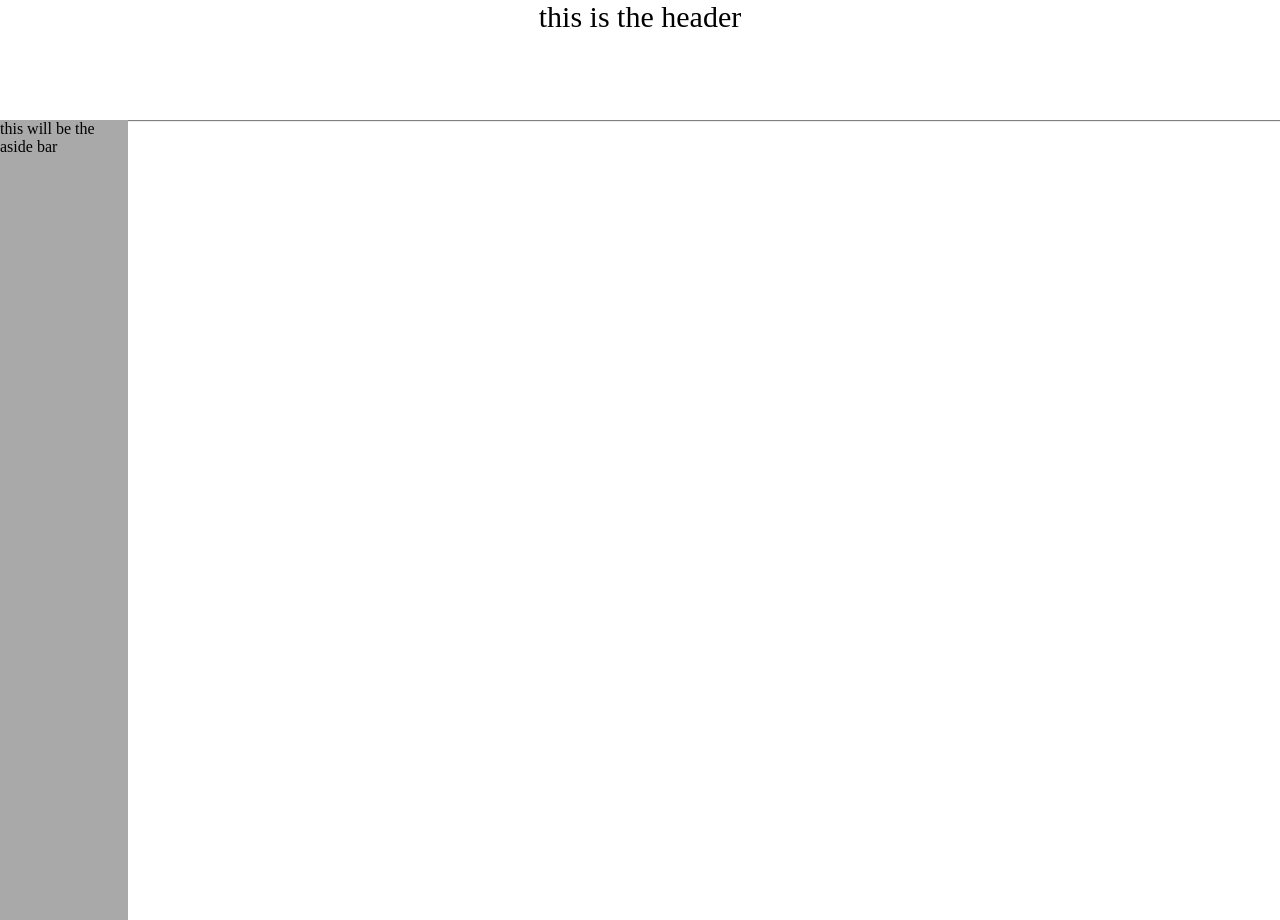
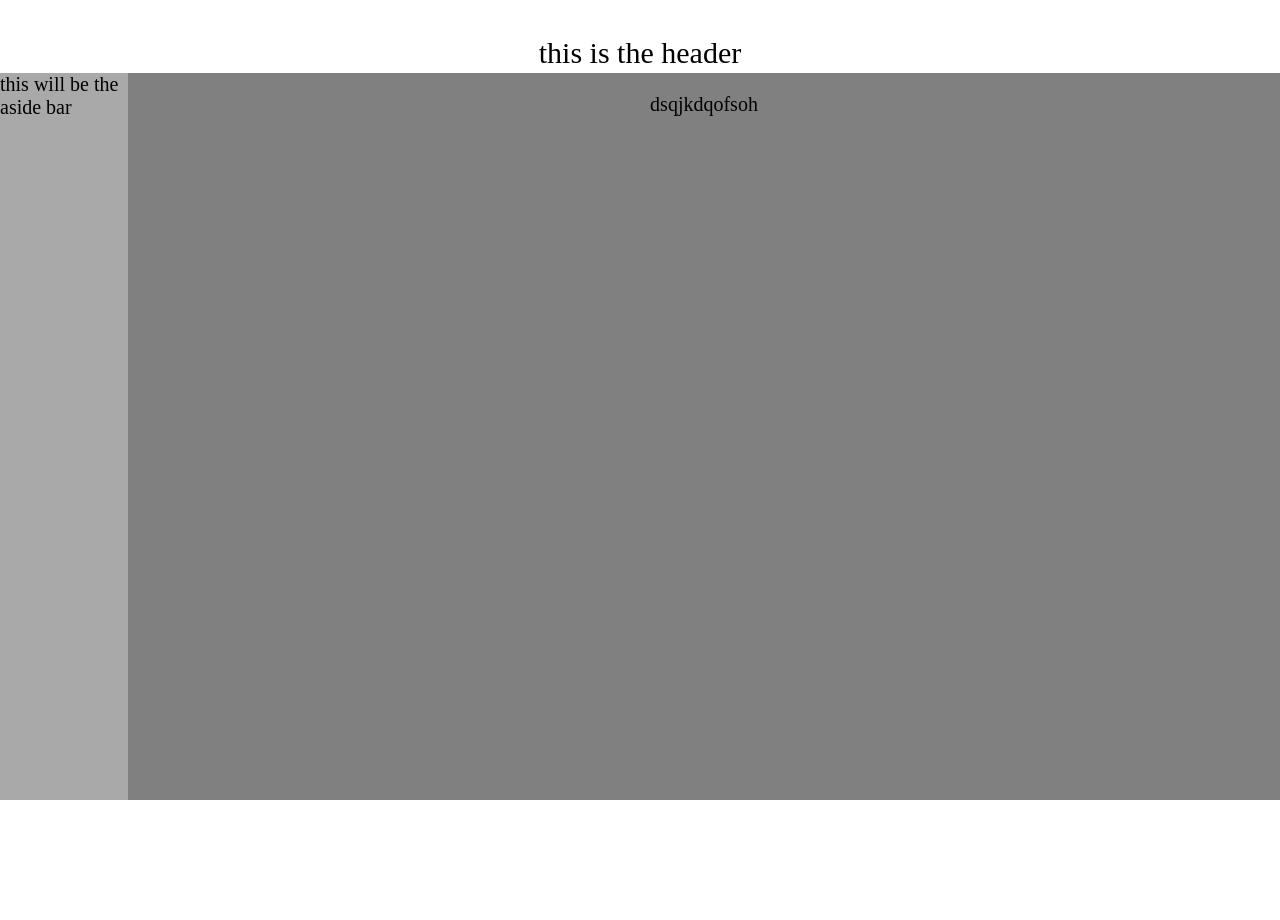
Before and after one commit to MaruC0/Website-project, a plain HTML site: page index.html in a window 1280 px wide. After the commit the page ends 800 px from the top, so only its background shows below. Drawn offline with Linux system fonts and the light colour scheme; a web font is replaced by a local one.

Commit message:
trying out some flexbox stuff

```diff
--- a/index.html
+++ b/index.html
@@ -5,15 +5,25 @@
         <title>Ma page de test</title>
         <link rel="preconnect" href="https://fonts.googleapis.com">
         <link rel="preconnect" href="https://fonts.gstatic.com" crossorigin>
-        <link href="https://fonts.googleapis.com/css2?family=Outfit:wght@100..900&display=swap" rel="stylesheet">
+        <link href="https://fonts.googleapis.com/css2?family=DM+Serif+Text:ital@0;1&display=swap" rel="stylesheet">
         <link href="styles/sidebar.css" rel="stylesheet" type="text/css" />
     </head>
-    <body>
-        <header>
-            this is the header
+    <body class = mainPage>
+        <header class = mainHeader>
+            <div class = settingsHeader>
+
+            </div>
+            <div class = projectNameHeader>
+                this is the header
+            </div>
         </header>
-        <aside>
-            this will be the aside bar
-        </aside>
+        <div class = mainBody>
+            <aside>
+                this will be the aside bar
+            </aside>
+            <div class = mainBoard>
+                <p> dsqjkdqofsoh </p>
+            </div>
+        </div>
     </body>
 </html>
--- a/styles/sidebar.css
+++ b/styles/sidebar.css
@@ -1,22 +1,49 @@
-header {
-    height: 15%;
+html {
+    height: 100%;
+    font-family: "DM Serif Text", serif;
+    font-weight: 400;
+    font-style: normal;
+    font-size: 20px;
+}
+
+.mainPage {
+    display: flex;
+    flex-direction: column;
+    justify-content: flex-start;
+    height: 100%;
+    margin: 0;
+}
+
+.mainHeader {
     text-align: center;
-    vertical-align: bottom;
     font-size: 30px;
     box-shadow: 1px 1px 1px gray;
+    flex: 1;
+}
+
+.mainBody {
+    display: flex;
+    flex-direction: row;
+    flex: 10;
+
 }
 
 aside {
     width: 10%;
     background-color: darkgray;
-    height: 100%;
+    display: flex;
 }
 
-body {
-    margin: 0%;
-    height: 100%;
+.projectNameHeader {
+    height: 50%;
 }
 
-html {
-    height: 100%;
+.settingsHeader {
+    height: 50%;
 }
+
+.mainBoard {
+    width: 90%;
+    text-align: center;
+    background-color: gray;
+}
```
